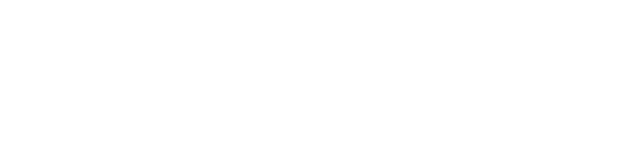
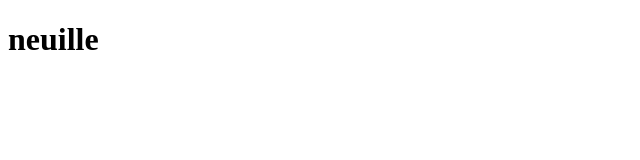
Before and after one commit to josh1710/ProjetWEB, a plain HTML site: page index.html in a window 1280 px wide. Shown: the whole page, without its empty margins (0-640 px from the left). Drawn offline with Linux system fonts and the light colour scheme.

Commit message:
fichier js

```diff
--- a/index.html
+++ b/index.html
@@ -6,7 +6,7 @@
     <title>Document</title>
 </head>
 <body>
-    <h1></h1>
+    <h1>neuille</h1>
 
 </body>
 </html>
```
Also changed, not shown: script.js (added).
